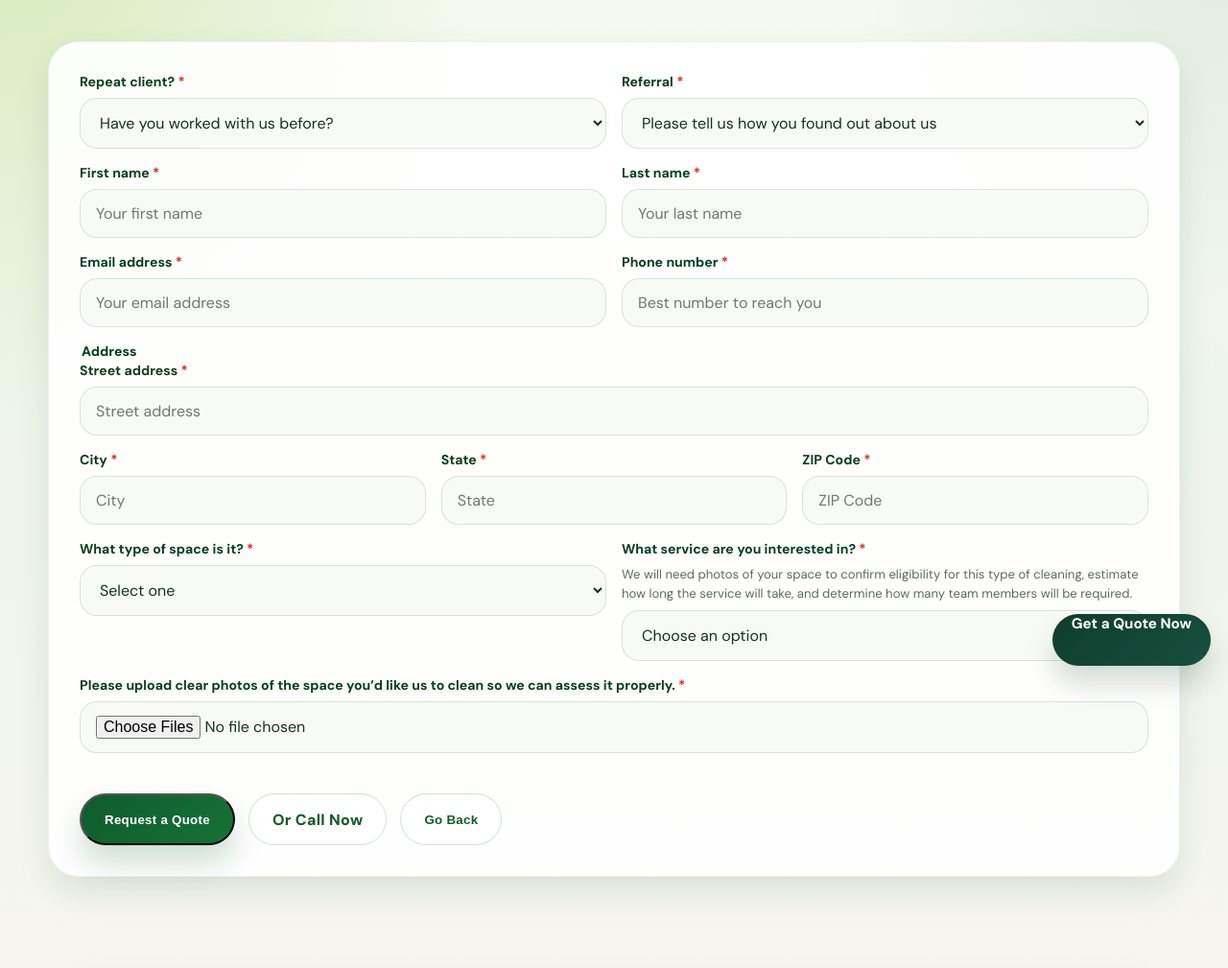
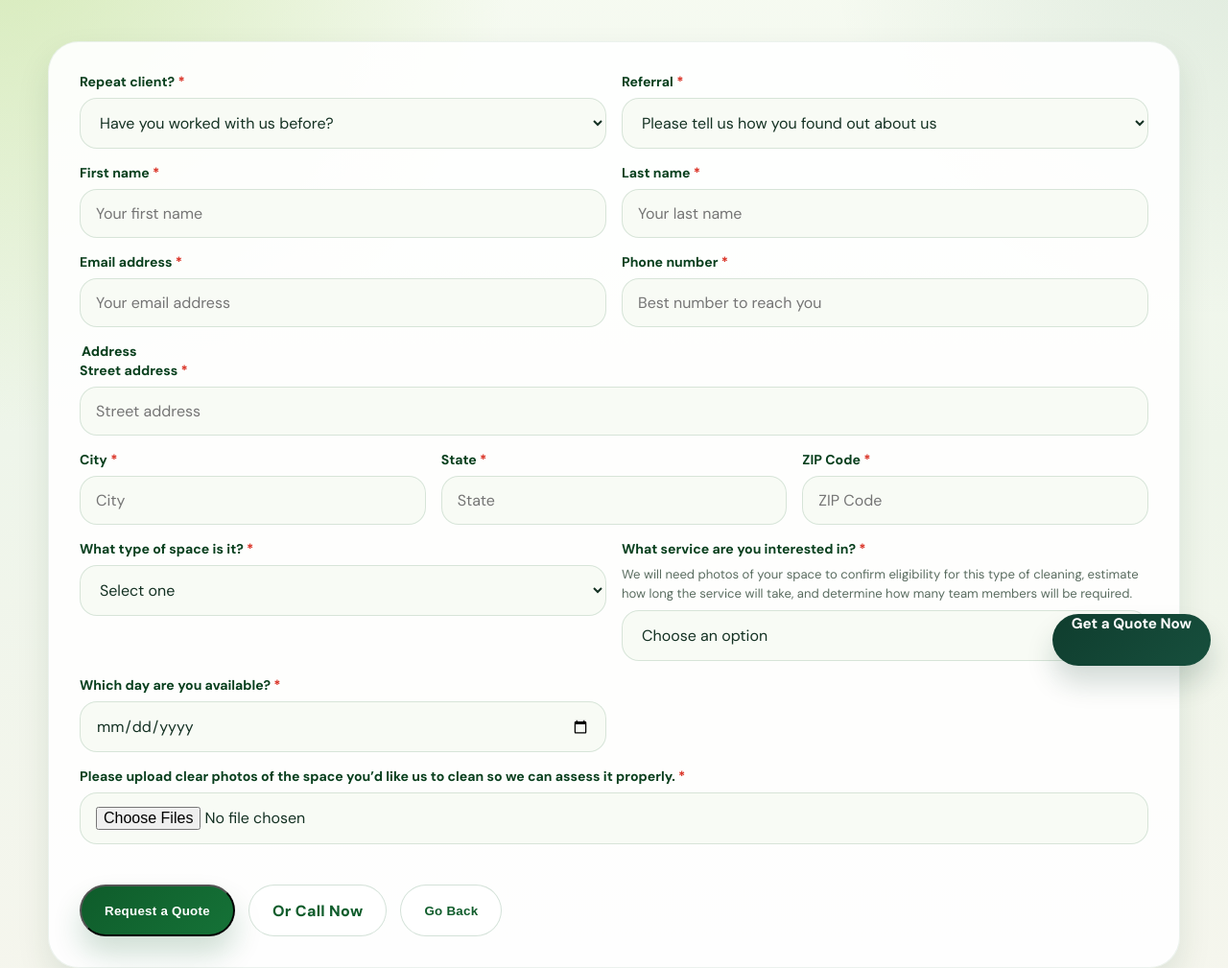
Before and after one commit to taslimaakter-shaki/iman-cleaning-service-site, a plain HTML site: page quote.html in a window 1280 px wide. Shown: the part 88-1097 px from the top of the page at 96% size. Drawn offline with Linux system fonts and the light colour scheme.

Commit message:
Add available day calendar field

```diff
--- a/quote.html
+++ b/quote.html
@@ -251,6 +251,10 @@
                   required
                   disabled
                 >
+              </label>
+              <label>
+                <span>Which day are you available?</span>
+                <input type="date" name="Available Day" required>
               </label>
               <label data-cleaning-detail-field>
                 <span>Approximate square footage</span>
```
